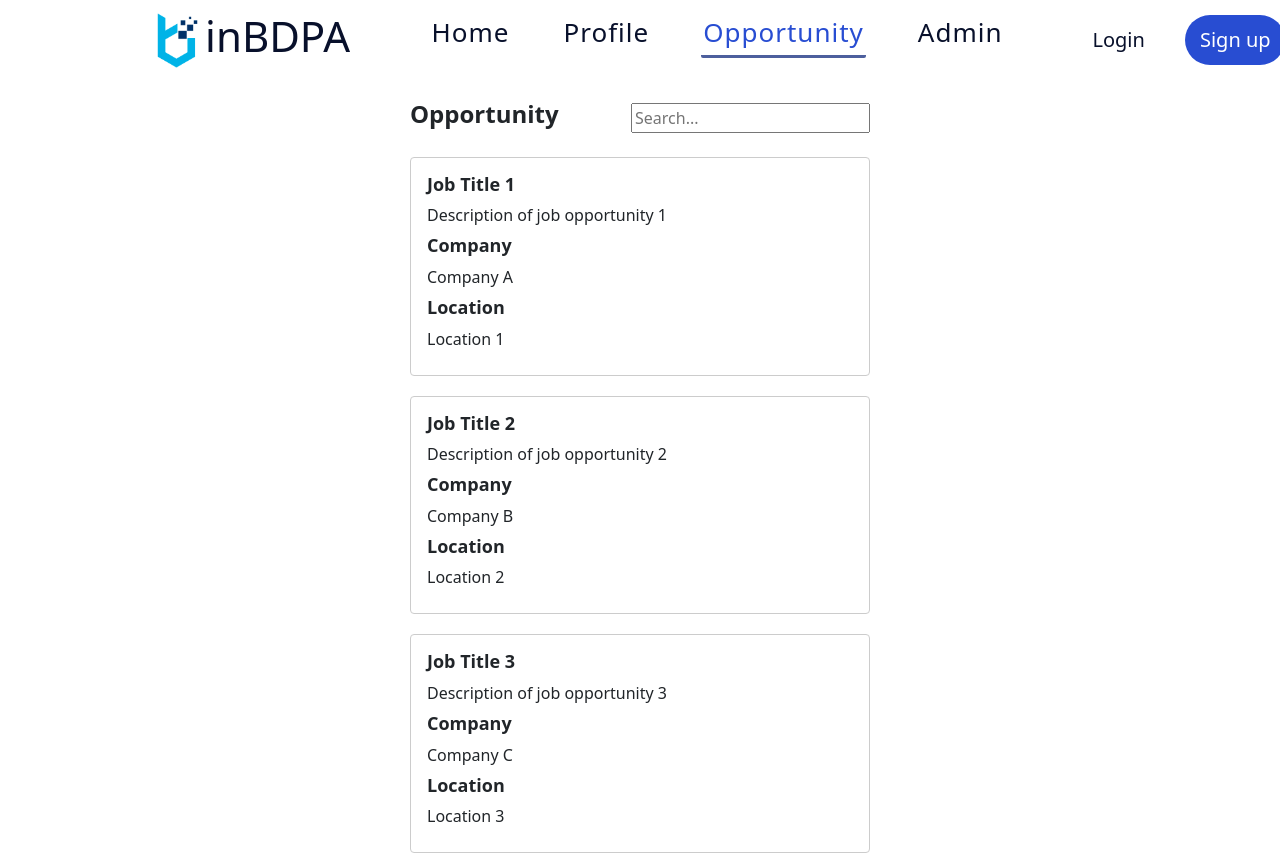
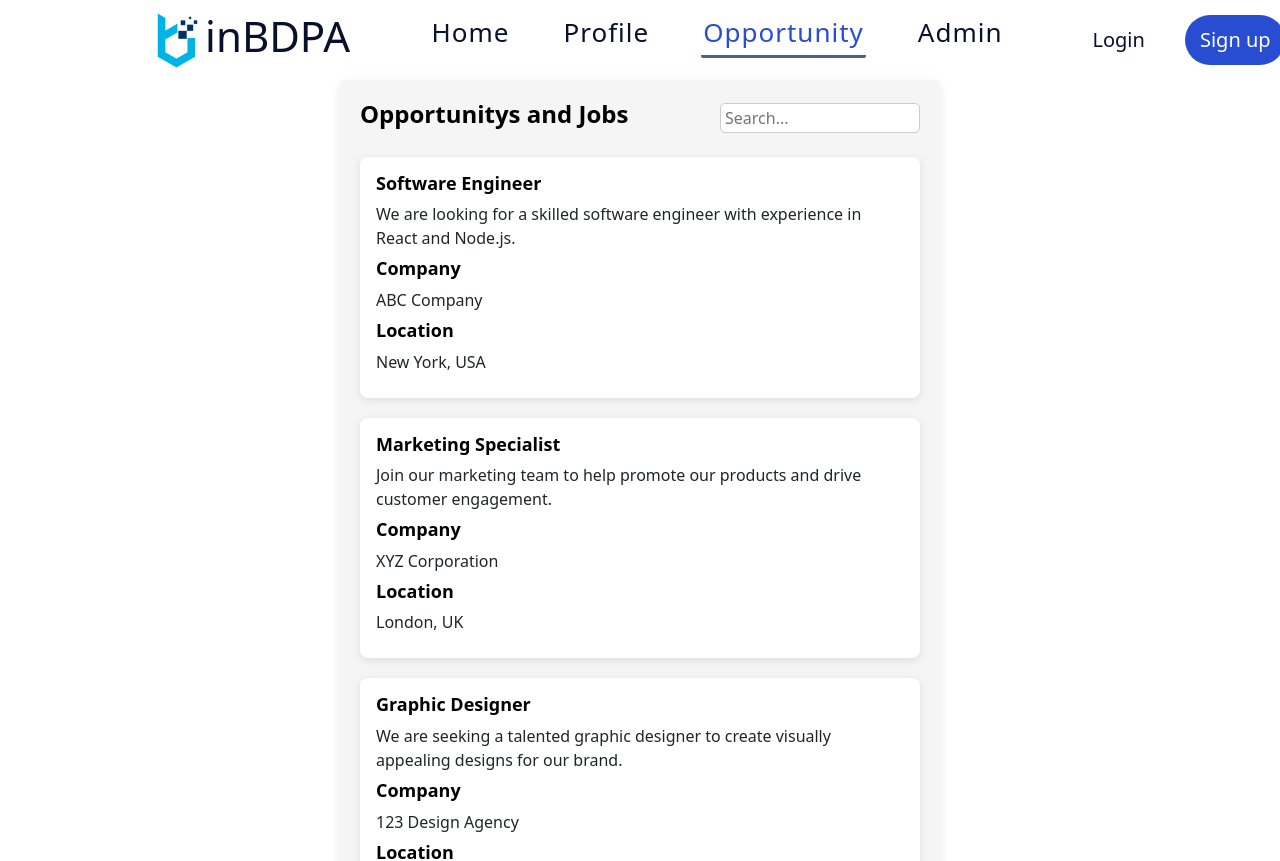
Before and after one commit to Roboitey/probstatement2023va, a React (Create React App) app: page /opportunity in a window 1280 px wide. Shown: the top 861 px of the page. Built offline with nearby package versions, Linux system fonts and the light colour scheme.

Commit message:
Opportunity View Style CSS
Information For the Placeholders and Oppourtunity CSS

```diff
--- a/src/App.js
+++ b/src/App.js
@@ -9,7 +9,6 @@ import Layout from "./Main_Components/Layout";
 import Login from "./Main_Components/Login";
 import NotFound from "./Main_Components/NotFound";
 import SignUp from "./Main_Components/signup";
-
 
 function App() {
   return (
--- a/src/Main_Components/Opportunity.js
+++ b/src/Main_Components/Opportunity.js
@@ -1,19 +1,18 @@
 import React, { useState } from 'react';
-import "../Styles/Opportunity.css";
-
+import '../Styles/Opportunity.css';
 
 function Opportunity() {
-  // Sample opportunity data
-  const opportunities = [
-    { id: 1, title: 'Job Title 1', description: 'Description of job opportunity 1', company: 'Company A', location: 'Location 1' },
-    { id: 2, title: 'Job Title 2', description: 'Description of job opportunity 2', company: 'Company B', location: 'Location 2' },
-    { id: 3, title: 'Job Title 3', description: 'Description of job opportunity 3', company: 'Company C', location: 'Location 3' },
-    // Add more opportunity objects here...
-  ];
-
   const [searchTerm, setSearchTerm] = useState('');
   const [currentPage, setCurrentPage] = useState(1);
   const opportunitiesPerPage = 3; // Number of opportunities to display per page
+
+  // Actual opportunity data
+  const opportunities = [
+    { id: 1, title: 'Software Engineer', description: 'We are looking for a skilled software engineer with experience in React and Node.js.', company: 'ABC Company', location: 'New York, USA' },
+    { id: 2, title: 'Marketing Specialist', description: 'Join our marketing team to help promote our products and drive customer engagement.', company: 'XYZ Corporation', location: 'London, UK' },
+    { id: 3, title: 'Graphic Designer', description: 'We are seeking a talented graphic designer to create visually appealing designs for our brand.', company: '123 Design Agency', location: 'San Francisco, USA' },
+    // Add more opportunity objects here...
+  ];
 
   // Filter opportunities based on search term
   const filteredOpportunities = opportunities.filter(opportunity =>
@@ -34,10 +33,11 @@ function Opportunity() {
   return (
     <div className="opportunity-container">
       <div className="opportunity-header">
-        <h2 className="opportunity-title">Opportunity</h2>
+        <h2 className="opportunity-title"> Opportunitys and Jobs </h2>
         <input
           type="text"
           placeholder="Search..."
+          className="opportunity-search"
           value={searchTerm}
           onChange={(e) => setSearchTerm(e.target.value)}
         />
--- a/src/Styles/Opportunity.css
+++ b/src/Styles/Opportunity.css
@@ -1,7 +1,10 @@
 .opportunity-container {
-    max-width: 500px;
+  max-width: 600px;
   margin: 0 auto;
   padding: 20px;
+  background-color: #f5f5f5;
+  box-shadow: 0px 2px 10px rgba(0, 0, 0, 0.1);
+  border-radius: 8px;
 }
 
 .opportunity-header {
@@ -12,13 +15,24 @@
 }
 
 .opportunity-title {
+  color: #000000;
   font-size: 24px;
   font-weight: bold;
 }
 
 .opportunity-search {
-    padding: 8px;
+  border: 1px solid #ccc;
+  height: 30px;
   width: 200px;
+  padding: 4px;
+  outline: none;
+  border-radius: 5px;
+  background-color: #fff;
+  transition: all 0.4s ease;
+}
+
+.opportunity-search:focus {
+  background-color: #f0f0f0;
 }
 
 .opportunity-content {
@@ -27,16 +41,18 @@
 }
 
 .opportunity-details {
+  background-color: #fff;
+  border-radius: 8px;
+  padding: 16px;
   margin-bottom: 20px;
-    border: 1px solid #ccc;
-    padding: 16px;
-    border-radius: 4px;
+  box-shadow: 0px 2px 8px rgba(0, 0, 0, 0.1);
 }
 
 .opportunity-details-title {
   font-size: 18px;
   font-weight: bold;
   margin-bottom: 8px;
+  color: #000000;
 }
 
 .opportunity-details-description {
@@ -52,18 +68,27 @@
 .pagination-button {
   border: none;
   background-color: transparent;
-    color: #333;
+  color: #3e5bc1;
   font-size: 16px;
   padding: 4px 8px;
   margin: 0 4px;
   cursor: pointer;
+  transition: color 0.3s ease;
 }
 
 .pagination-button:hover {
-    color: #000;
+  color: #284dd2;
   text-decoration: underline;
 }
 
 .pagination-button.active {
   font-weight: bold;
 }
+
+@media (max-width: 480px) {
+  .opportunity-container {
+    max-width: 100%;
+    margin: 0;
+    border-radius: 0;
+  }
+}
```
Lines whose indentation alone changed are shown as unchanged.
